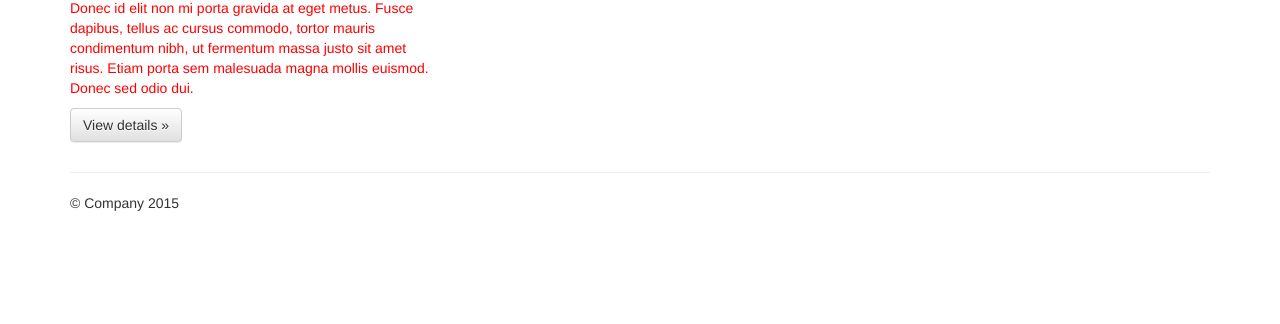
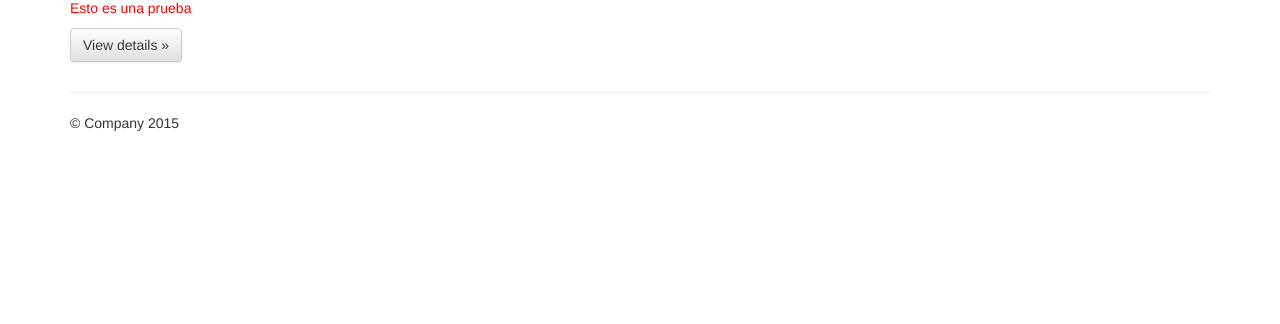
Before and after one commit to fjimenezg/prueba, a plain HTML site: page index.html in a window 1280 px wide. Shown: the part 476-800 px from the top of the page. Drawn offline with nearby package versions, Linux system fonts and the light colour scheme.

Commit message:
se cambio texto

```diff
--- a/index.html
+++ b/index.html
@@ -66,7 +66,7 @@
       <div class="row" style="color:red">
         <div class="col-md-4">
           <h2>Heading</h2>
-          <p>Donec id elit non mi porta gravida at eget metus. Fusce dapibus, tellus ac cursus commodo, tortor mauris condimentum nibh, ut fermentum massa justo sit amet risus. Etiam porta sem malesuada magna mollis euismod. Donec sed odio dui. </p>
+          <p>Esto es una prueba</p>
           <p><a class="btn btn-default" href="#" role="button">View details &raquo;</a></p>
         </div>
 
```
